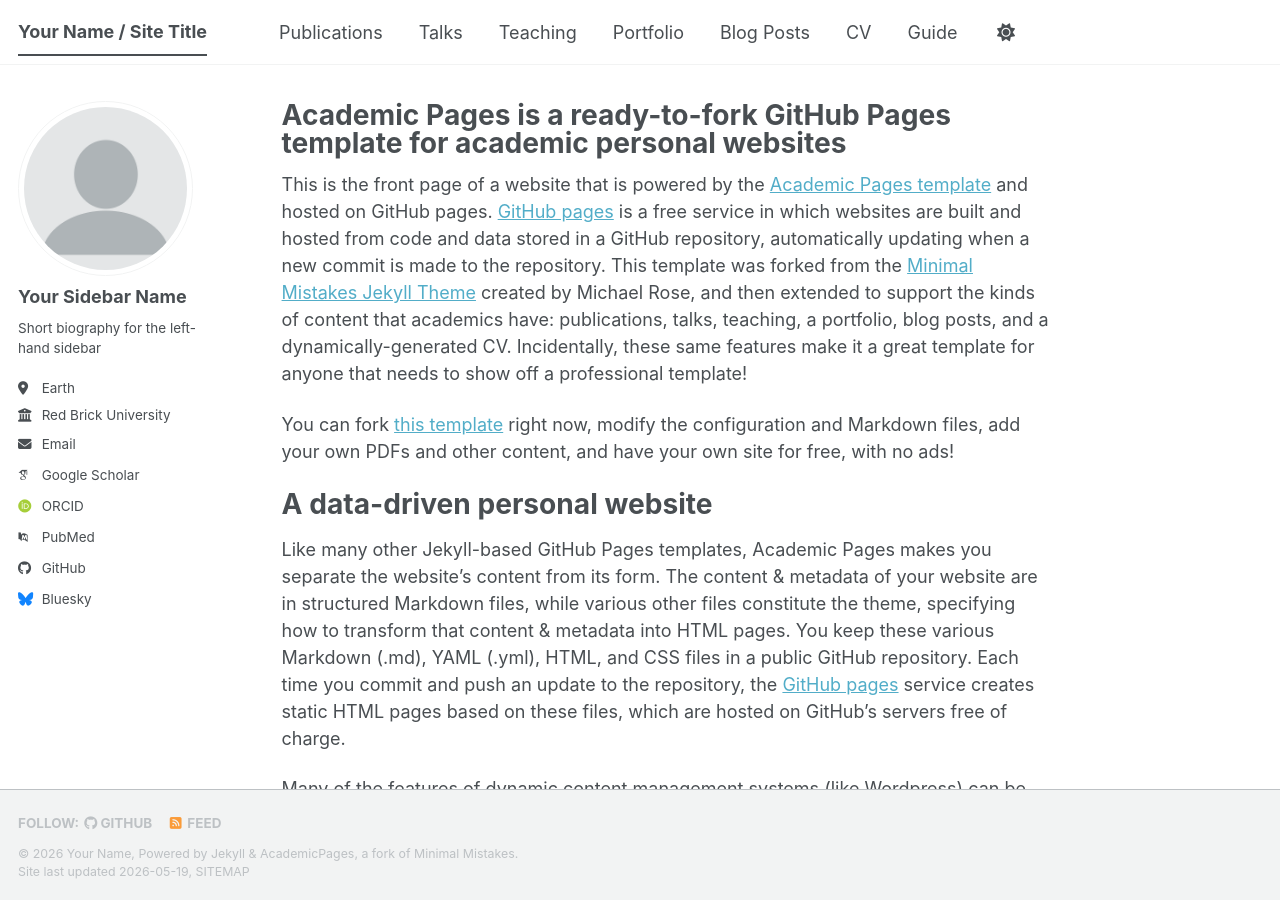
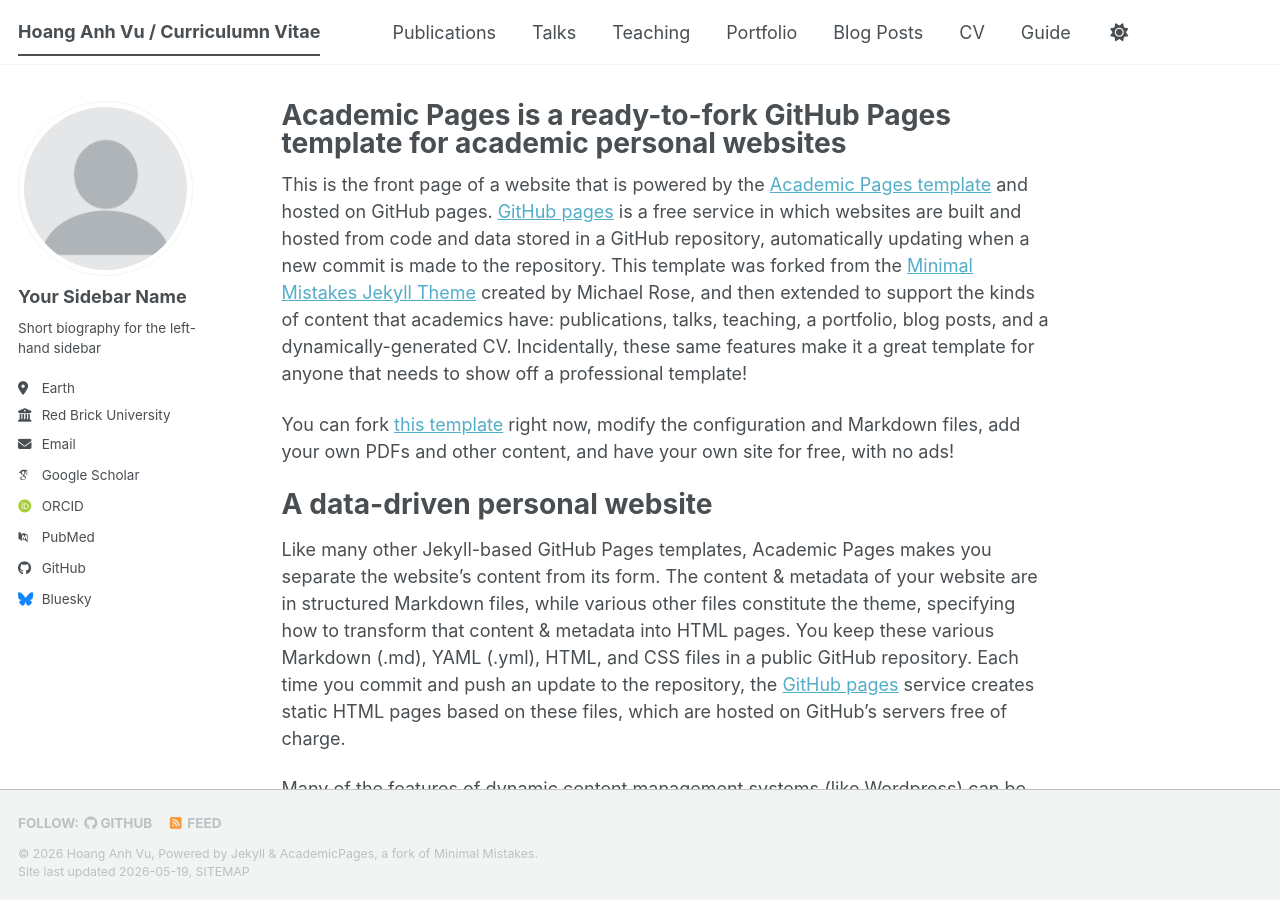
Before and after one commit to Ferestric/Ferestric.github.io, a Jekyll site: the page built from _pages/about.md, in a window 1280 px wide and 900 px high. Built offline with Jekyll 4.4.1, drawn with Linux system fonts in a browser that asks for light colours; some web fonts are replaced; a script bundle is joined from its source files by our own code; library files that are not in the unit come from our copies.

Commit message:
Update _config.yml

```diff
--- a/_config.yml
+++ b/_config.yml
@@ -9,14 +9,14 @@
 # Basic Site Settings
 locale                   : "en-US"
 site_theme               : "default" # The available themes options are "default", "air", "sunrise", "mint", "dirt" and "contrast"
-title                    : "Your Name / Site Title"
+title                    : "Hoang Anh Vu / Curriculumn Vitae"
 title_separator          : "-"
-name                     : &name "Your Name"
+name                     : &name "Hoang Anh Vu"
 description              : &description "Your Name's academic portfolio"   # Update this with a general description of your site, this is the default if not overridden by a page
 url                      : https://hoanganhvu.github.io # The base hostname & protocol for your site e.g. "https://[your GitHub username].github.io",
                                                            # or if you already have some other page hosted on Github then use "https://[your GitHub username].github.io/[Your Repo Name]"
 baseurl                  : "" # the subpath of your site, e.g. "/blog"
-repository               : "academicpages/academicpages.github.io"
+repository               : "hoanganhvu.github.io"
 
 # Site Author - The following control what appear as part of the author content on the side bar.
 #               If a field is blank the icon and link will not appear, otherwise it will be shown.
```
